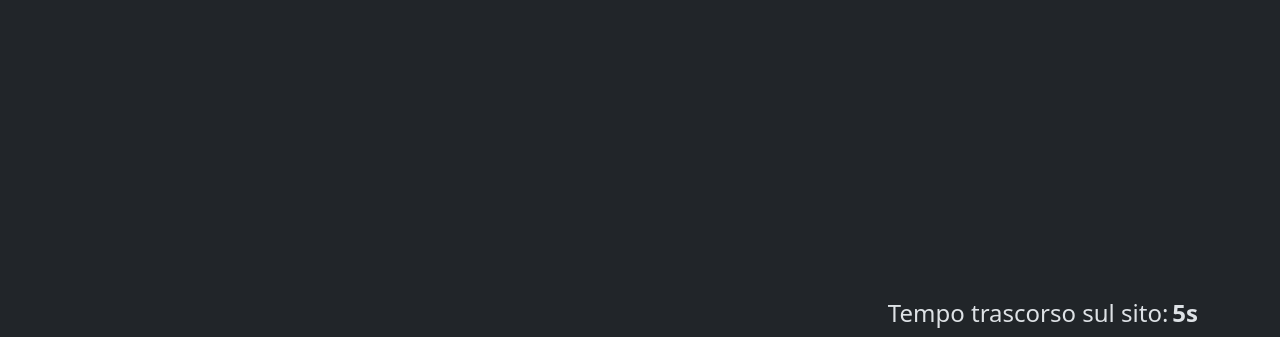
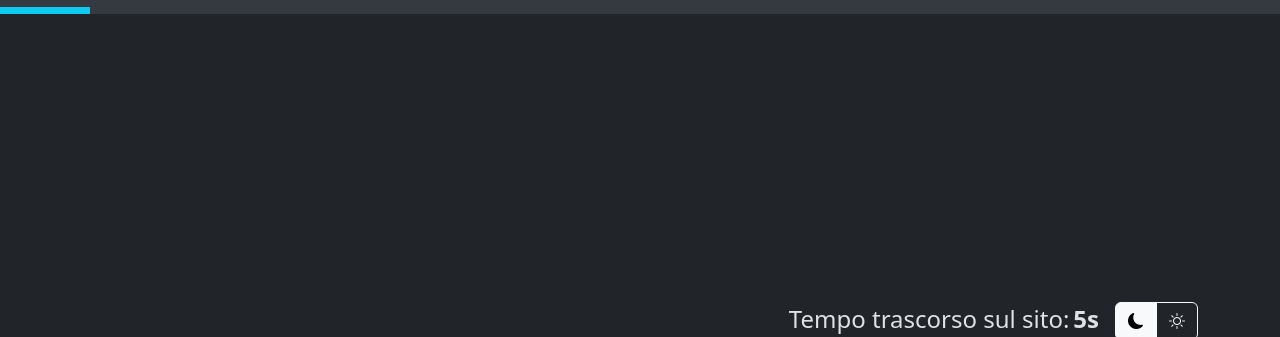
Before and after one commit to mattia-consiglio/U2-W3-D2, a plain HTML site: page index.html in a window 1280 px wide. Shown: the top 337 px of the page. Drawn offline with nearby package versions, Linux system fonts and the light colour scheme.

Commit message:
- fixed delete btn on save history - added time progress bars - added theme shicher - fixed timer 3rd time

```diff
--- /dev/null
+++ b/assets/style/stle.scss
@@ -0,0 +1,30 @@
+body {
+	min-height: 100vh;
+	min-height: 100svh;
+	display: flex;
+	align-items: center;
+	transition: 300ms;
+}
+main {
+	width: 100%;
+}
+
+.delete-btn {
+	max-width: 42px;
+}
+
+.btn-group label.btn {
+	text-align: start;
+}
+
+.progress-bars {
+	width: 100%;
+	position: fixed;
+	top: 0;
+	left: 0;
+	border-radius: 0 !important;
+	.progress {
+		height: 7px;
+		border-radius: 0 !important;
+	}
+}
--- /dev/null
+++ b/assets/style/style.css
@@ -0,0 +1,22 @@
+body {
+	min-height: 100vh;
+	min-height: 100svh;
+	display: flex;
+	align-items: center;
+}
+main {
+	width: 100%;
+}
+
+.delete-btn {
+	max-width: 42px;
+}
+
+.btn-group label.btn {
+	text-align: start;
+}
+
+.progress-bars {
+	max-width: 350px;
+	min-width: 350px;
+}
--- a/index.html
+++ b/index.html
@@ -8,17 +8,26 @@
 	<link href="https://cdn.jsdelivr.net/npm/bootstrap@5.3.2/dist/css/bootstrap.min.css" rel="stylesheet"
 		integrity="sha384-T3c6CoIi6uLrA9TneNEoa7RxnatzjcDSCmG1MXxSR1GAsXEV/Dwwykc2MPK8M2HN" crossorigin="anonymous">
 	<link rel="stylesheet" href="https://cdn.jsdelivr.net/npm/bootstrap-icons@1.11.3/font/bootstrap-icons.min.css">
-	<link rel="stylesheet" href="style.css">
+	<link rel="stylesheet" href="assets/style/stle.min.css">
 </head>
 
 <body data-bs-theme="dark">
+
 	<main>
 		<div class="container">
 			<div class="row">
-				<div class="col-12 text-end">
-					<p class="fs-4 d-flex flex-wrap justify-content-end column-gap-1"><span>Tempo trascorso sul sito:</span>
+				<div class="justify-content-end align-items-center col-12 d-flex text-end column-gap-3">
+					<p class="fs-4 d-flex flex-wrap justify-content-end column-gap-1 mb-1"><span>Tempo trascorso sul sito:</span>
 						<strong id="timerText">0</strong>
 					</p>
+					<form id="theme">
+						<div class="btn-group" role="group" aria-label="Tema colore">
+							<input type="radio" class="btn-check" name="colorTheme" id="themeDark" autocomplete="off" value="dark">
+							<label class="btn btn-outline-light" for="themeDark"><i class="bi bi-moon-fill"></i></label>
+							<input type="radio" class="btn-check" name="colorTheme" id="themeLight" autocomplete="off" value="light">
+							<label class="btn btn-outline-light" for="themeLight"><i class="bi bi-brightness-high"></i></label>
+						</div>
+					</form>
 				</div>
 			</div>
 			<div class="row align-items-center">
@@ -40,9 +49,7 @@
 
 						<div class="col-12 col-md-6">
 							<h3>Cronologia salvataggi</h3>
-							<div id="historyGroup" class="btn-group-vertical" role="group"
-								aria-label="Basic radio toggle button group">
-
+							<div id="historyGroup" class="btn-group-vertical" role="group" aria-label="Cronologia salvataggi">
 							</div>
 
 						</div>
@@ -50,6 +57,17 @@
 
 				</div>
 			</div>
+			<div class="progress-bars">
+				<div class="progress" role="progressbar" aria-label="secondi passati in un minuto" aria-valuenow="0"
+					aria-valuemin="0" aria-valuemax="60">
+					<div id="hProgress" class="progress-bar bg-info" style="width: 0%"></div>
+				</div>
+				<div class="progress" role="progressbar" aria-label="minuti passati in un'ora" aria-valuenow="0"
+					aria-valuemin="0" aria-valuemax="60">
+					<div id="mProgress" class="progress-bar bg-info" style="width: 0%"></div>
+				</div>
+			</div>
+
 	</main>
 	<script src="https://cdn.jsdelivr.net/npm/bootstrap@5.3.2/dist/js/bootstrap.bundle.min.js"
 		integrity="sha384-C6RzsynM9kWDrMNeT87bh95OGNyZPhcTNXj1NW7RuBCsyN/o0jlpcV8Qyq46cDfL"
--- a/main.js
+++ b/main.js
@@ -30,13 +30,12 @@ const setCurrentHistory = (index = null) => {
 
 const updateHistory = () => {
 	historyGroup.innerHTML = ''
-	console.log(historyGroup.innerHTML)
 	history.forEach((history, i) => {
 		const content = `
 		<div class="btn-group" role="group">
 			<input type="radio" class="btn-check" name="historyradio" id="historyradio${i}" autocomplete="off" oninput="setCurrentHistory(${i})">
 			<label class="btn btn-outline-secondary" for="historyradio${i}"><i>${history.time}</i>: <b>${history.name}</b></label>
-			<button class="btn btn-outline-danger" onclick="de"><i class="bi bi-trash-fill"></i></button>
+			<button class="btn btn-outline-danger delete-btn" onclick="deleteHistory(${i})"><i class="bi bi-trash-fill"></i></button>
 		</div>`
 		historyGroup.insertAdjacentHTML('beforeEnd', content)
 	})
@@ -72,24 +71,77 @@ deleteBtn.addEventListener('click', () => {
 	}
 	deleteHistory()
 })
+let intervalId = null
+
+const mProgress = document.getElementById('mProgress')
+const hProgress = document.getElementById('hProgress')
+
+const storedTimer = sessionStorage.getItem('timer')
+let timer = storedTimer ? storedTimer : 0
+const timerText = document.getElementById('timerText')
 
 const setTimer = () => {
 	const h = Math.floor(timer / (60 * 60))
 	const m = Math.floor(timer / 60) - h * 60
 	const s = timer % 60
 
-	const mText = h > 0 ? h + 'h ' : ''
-	const hText = m > 0 ? m + 'm ' : ''
+	const hText = h > 0 ? h + 'm ' : ''
+	const mText = m > 0 ? m + 'h ' : ''
 	const sText = s + 's'
+
+	mProgress.style.width = (s / 60) * 100 + '%'
+	mProgress.closest('.progress').setAttribute('aria-valuenow', s)
+	hProgress.style.width = (m / 60) * 100 + '%'
+	hProgress.closest('.progress').setAttribute('aria-valuenow', m)
 	timerText.innerText = `${hText}${mText}${sText}`
 	sessionStorage.setItem('timer', timer)
 	timer++
 }
-const storedTimer = sessionStorage.getItem('timer')
-let timer = storedTimer ? storedTimer : 0
-const timerText = document.getElementById('timerText')
+
 setTimer()
 
-setInterval(() => {
+intervalId = setInterval(() => {
 	setTimer()
 }, 1000)
+
+const checkTabFocused = () => {
+	if (document.visibilityState === 'visible') {
+		intervalId = setInterval(() => {
+			setTimer()
+		}, 1000)
+	} else {
+		clearInterval(intervalId)
+		intervalId = null
+	}
+}
+
+document.addEventListener('visibilitychange', checkTabFocused)
+
+const changeTheme = theme => {
+	localStorage.setItem('theme', theme)
+	document.getElementsByTagName('body')[0].dataset.bsTheme = theme
+
+	document.querySelectorAll('#theme label').forEach(label => {
+		if (theme === 'dark') {
+			label.classList.remove('btn-outline-dark')
+			label.classList.add('btn-outline-light')
+		} else {
+			label.classList.add('btn-outline-dark')
+			label.classList.remove('btn-outline-light')
+		}
+	})
+}
+
+const storedTheme = localStorage.getItem('theme')
+const theme = storedTheme ? storedTheme : 'dark'
+
+document.getElementById('theme' + theme.charAt(0).toUpperCase() + theme.slice(1)).checked = true
+
+changeTheme(theme)
+
+document.querySelectorAll('#theme input').forEach(radio => {
+	radio.addEventListener('change', () => {
+		const theme = radio.value
+		changeTheme(theme)
+	})
+})
--- a/style.css
+++ /dev/null
@@ -1,9 +0,0 @@
-body {
-	min-height: 100vh;
-	min-height: 100svh;
-	display: flex;
-	align-items: center;
-}
-main {
-	width: 100%;
-}
```
Also changed, not shown: assets/style/stle.css (added), assets/style/stle.min.css (added), 2 other files.
